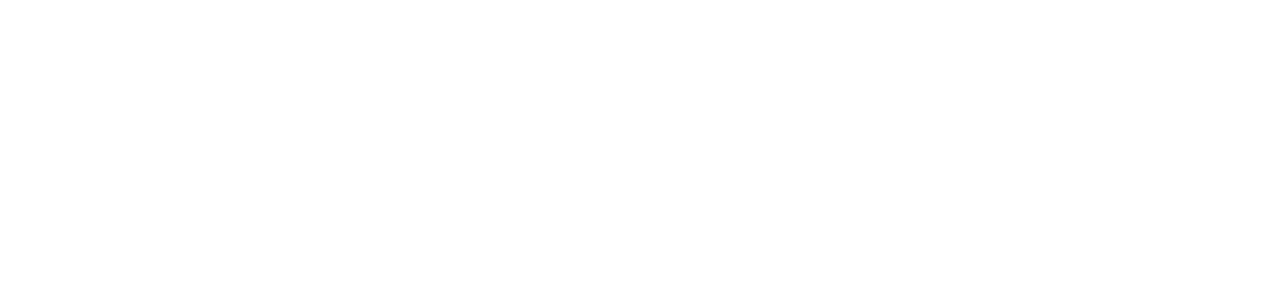
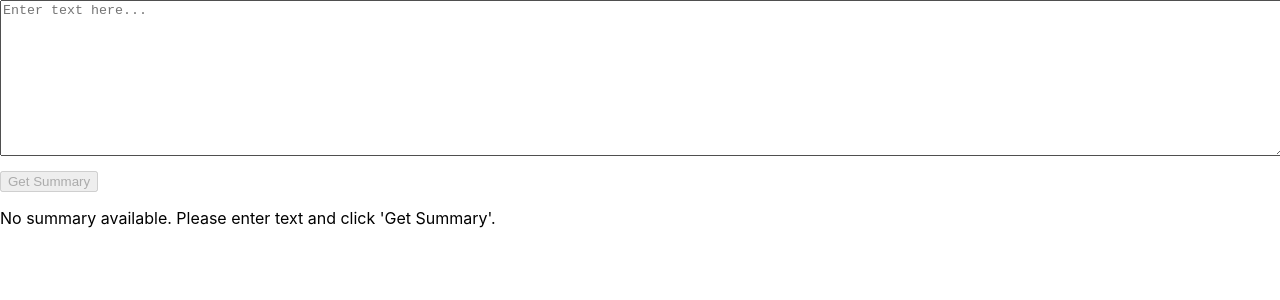
Before and after one commit to Sowri19/DiallHackathon, a React (Create React App) app: page /summary in a window 1280 px wide. Before the commit this address had no page. Shown: the top 300 px of the page. Built offline with nearby package versions, Linux system fonts and the light colour scheme.

Commit message:
Add openai library and implement AI component

```diff
--- a/package.json
+++ b/package.json
@@ -7,6 +7,7 @@
     "@testing-library/react": "^13.4.0",
     "@testing-library/user-event": "^13.5.0",
     "axios": "^1.6.7",
+    "openai": "^4.28.0",
     "react": "^18.2.0",
     "react-dom": "^18.2.0",
     "react-router-dom": "^6.22.1",
--- a/src/App.js
+++ b/src/App.js
@@ -1,16 +1,16 @@
-import React from 'react';
-import { BrowserRouter as Router, Route, Routes } from 'react-router-dom';
-import MoodTracker from './components/MoodTracker';
-import GuidedMeditation from './components/GuidedMeditation';
-import TherapistSupport from './components/TherapistSupport';
-
+import React from "react";
+import { BrowserRouter as Router, Route, Routes } from "react-router-dom";
+import MoodTracker from "./components/MoodTracker";
+import GuidedMeditation from "./components/GuidedMeditation";
+import TherapistSupport from "./components/TherapistSupport";
+import Ai from "./components/openai/Ai";
 
 function App() {
   return (
-
     <Router>
       <Routes>
         <Route path="/" element={<MoodTracker />} />
+        <Route path="/summary" element={<Ai />} />
         <Route path="/guided-meditation" element={<GuidedMeditation />} />
         <Route path="/therapist-support" element={<TherapistSupport />} />
       </Routes>
--- /dev/null
+++ b/src/components/openai/Ai.jsx
@@ -0,0 +1,56 @@
+import React, { useState } from "react";
+import { sendMsg } from "./open";
+
+function TextSummarizer() {
+  const [text, setText] = useState("");
+  const [summary, setSummary] = useState("");
+  const [loading, setLoading] = useState(false);
+  const [error, setError] = useState("");
+
+  const handleSummarize = async () => {
+    if (!text) {
+      setError("Please enter some text");
+      return;
+    }
+
+    try {
+      setLoading(true);
+      setError("");
+      const summaryResponse = await sendMsg(text);
+      setSummary(summaryResponse);
+    } catch (err) {
+      console.error(err);
+      setError(
+        `Failed to generate summary. Please try again. Error: ${err.message}`
+      );
+    } finally {
+      setLoading(false);
+    }
+  };
+
+  return (
+    <div>
+      <textarea
+        value={text}
+        onChange={(e) => setText(e.target.value)}
+        placeholder="Enter text here..."
+        style={{ width: "100%", height: "150px", marginBottom: "10px" }}
+      />
+      <button onClick={handleSummarize} disabled={!text || loading}>
+        {loading ? "Summarizing..." : "Get Summary"}
+      </button>
+      {error && <p style={{ color: "red" }}>{error}</p>}
+      {summary && (
+        <div>
+          <h3>Summary</h3>
+          <p>{summary}</p>
+        </div>
+      )}
+      {!loading && !summary && !error && (
+        <p>No summary available. Please enter text and click 'Get Summary'.</p>
+      )}
+    </div>
+  );
+}
+
+export default TextSummarizer;
--- /dev/null
+++ b/src/components/openai/open.js
@@ -0,0 +1,39 @@
+import axios from "axios";
+
+export async function sendMsg(message) {
+  const API_URL = "https://api.openai.com/v1/chat/completions";
+  const API_KEY = "";
+  try {
+    const prompt = `Summarize the following meeting transcript into key takeaways:\n\n${message}`;
+
+    const response = await axios.post(
+      API_URL,
+      {
+        model: "gpt-3.5-turbo", // Ensure you use the correct model identifier
+        messages: [
+          {
+            role: "system",
+            content:
+              "You are a helpful assistant asked to provide the key takeaways from a meeting transcript.",
+          },
+          {
+            role: "user",
+            content: prompt,
+          },
+        ],
+        max_tokens: 2048,
+        temperature: 0.5, // Adjusted for more deterministic outputs, consider tuning based on desired creativity
+      },
+      {
+        headers: {
+          "Content-Type": "application/json",
+          Authorization: `Bearer ${API_KEY}`,
+        },
+      }
+    );
+    return response.data.choices[0].message.content; // Adjusted to match the expected response structure
+  } catch (error) {
+    console.error("Error calling OpenAI API:", error);
+    throw error; // or handle it as per your application's needs
+  }
+}
```
Also changed, not shown: 1 other file (tests, documents, lock files or other folders).
